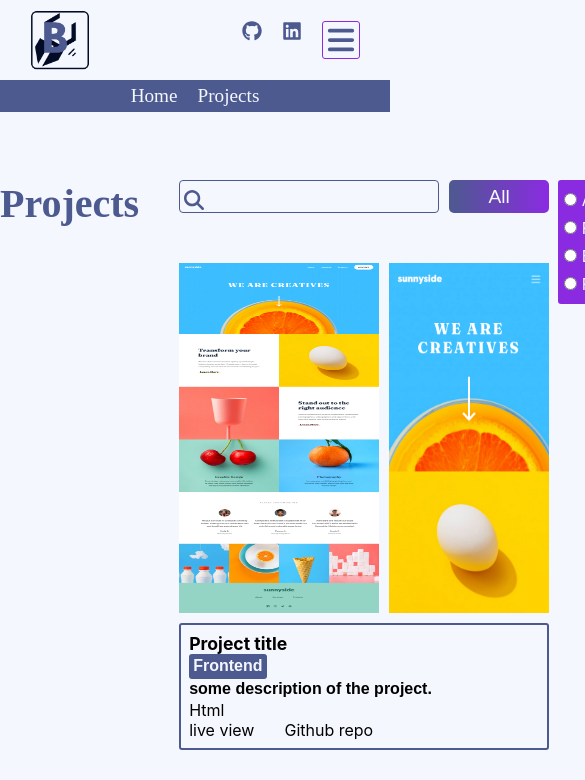
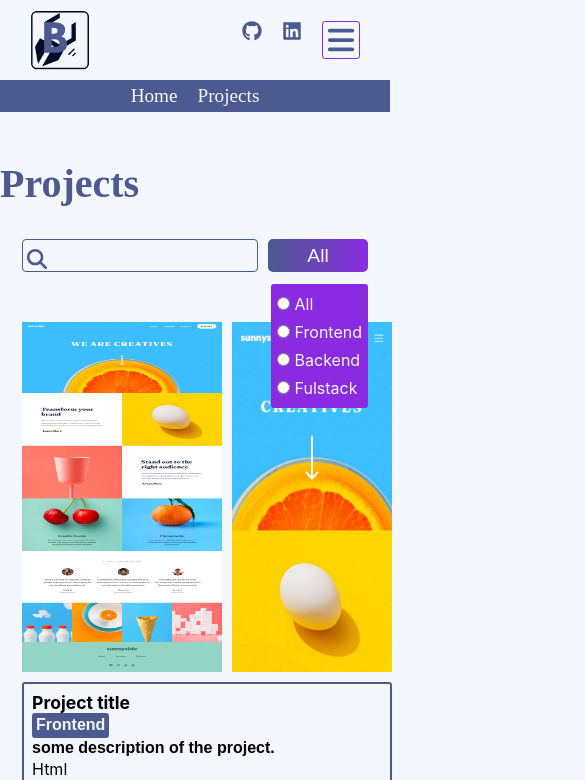
Before and after one commit to Jean-kassyl/kass-portofolio-v1, a React (Create React App) app: page /projects in a window 390 px wide. Shown: the top 780 px of the page, 585 px wide, since content can reach past the window. Built offline with nearby package versions, Linux system fonts and the light colour scheme.

Commit message:
feat: add the mobile view of the projects page

```diff
--- a/src/components/Project/index.scss
+++ b/src/components/Project/index.scss
@@ -87,3 +87,27 @@
         }
     }
 }
+
+
+@media (max-width: $mobile-view){
+    .main {
+        padding: 80px 0 40px;
+        flex-direction: column;
+
+        .title {
+            padding-right: 0;
+        }
+
+        .content {
+            padding: 0 22px;
+
+            .input-block {
+
+                .categories {
+                    right: 0;
+                    top: 45px;
+                }
+            }
+        }
+    }
+}
```
